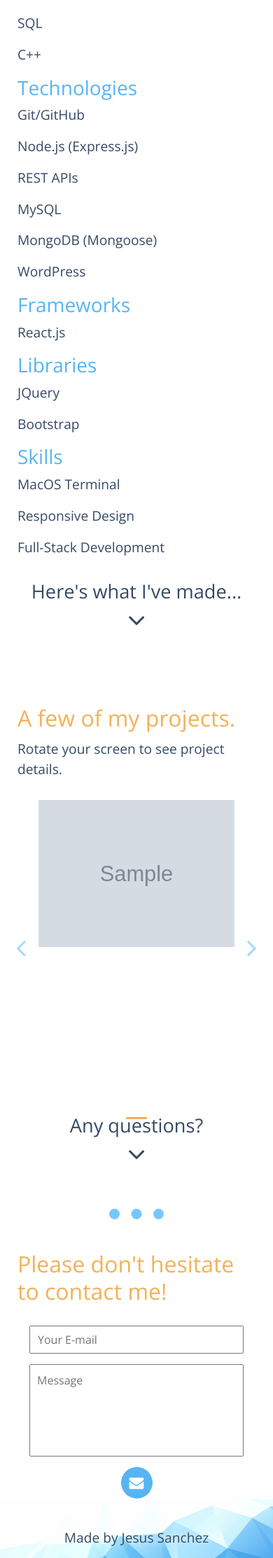
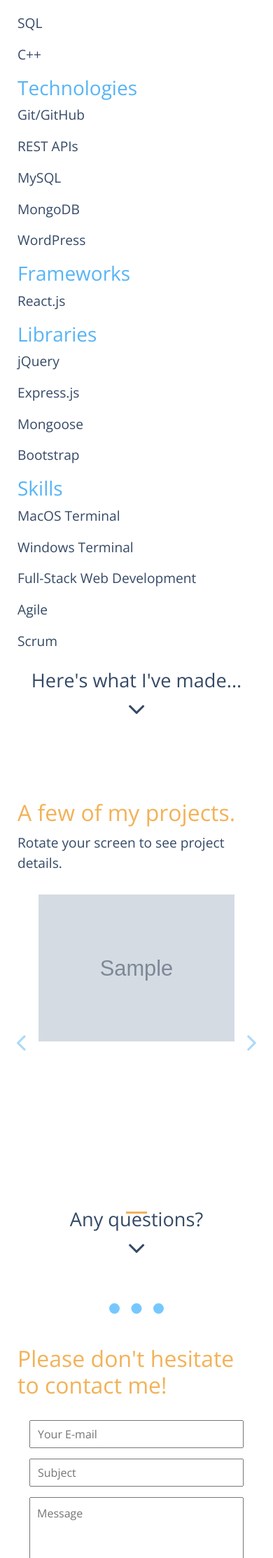
Before and after one commit to jxsanchez/Portfolio, a PHP site: page / in a window 390 px wide. Shown: the part 1214-3440 px from the top of the page at 70% size. Run offline with PHP 8.4, Linux system fonts and the light colour scheme; tables that the repository leaves empty or names only in its code hold one stand-in row (values such as "Sample post"); grey boxes marked "Sample" are stand-in pictures.

Commit message:
start email, add arrays to about section

```diff
--- a/partials/index/about.php
+++ b/partials/index/about.php
@@ -1,3 +1,11 @@
+<?php
+    $languages = array("HTML", "CSS", "PHP", "JavaScript", "SQL", "C++");
+    $technologies = array("Git/GitHub", "REST APIs", "MySQL", "MongoDB", "WordPress");
+    $frameworks = array("React.js");
+    $libraries = array("jQuery", "Express.js", "Mongoose", "Bootstrap");
+    $skills = array("MacOS Terminal", "Windows Terminal", "Full-Stack Web Development", "Agile", "Scrum");
+?>
+
 <section id="about" class="section">
     <h1 class="section-title">A programmer with an Associate in Computer Science.</h1>
     <p>I have been practicing developing websites since 2019. I have experience with: </p>
@@ -7,40 +15,47 @@
             <div class="row">
                 <div class="col-sm">
                     <h3 class="skill-title">Languages</h3>
-                    <p>HTML</p>
-                    <p>CSS</p>
-                    <p>Javascript</p>
-                    <p>PHP</p>
-                    <p>SQL</p>
-                    <p>C++</p>
+                    <?php
+                        foreach($languages as $data) {
+                            echo '<p>'.$data.'</p>';
+                        }
+                    ?>
                 </div>
 
                 <div class="col-sm">
                     <h3 class="skill-title">Technologies</h3>
-                    <p>Git/GitHub</p>
-                    <p>Node.js (Express.js)</p>
-                    <p>REST APIs</p>
-                    <p>MySQL</p>
-                    <p>MongoDB (Mongoose)</p>
-                    <p>WordPress</p>
+                    <?php
+                        foreach($technologies as $data) {
+                            echo '<p>'.$data.'</p>';
+                        }
+                    ?>
                 </div>
 
                 <div class="col-sm">
                     <h3 class="skill-title">Frameworks</h3>
-                    <p>React.js</p>
+                    <?php
+                        foreach($frameworks as $data) {
+                            echo '<p>'.$data.'</p>';
+                        }
+                    ?>
                 </div>
 
                 <div class="col-sm">
                     <h3 class="skill-title">Libraries</h3>
-                    <p>JQuery</p>
-                    <p>Bootstrap</p>
+                    <?php
+                        foreach($libraries as $data) {
+                            echo '<p>'.$data.'</p>';
+                        }
+                    ?>
                 </div>
 
                 <div class="col-sm">
                     <h3 class="skill-title">Skills</h3>
-                    <p>MacOS Terminal</p>
-                    <p>Responsive Design</p>
-                    <p>Full-Stack Development</p>
+                    <?php
+                        foreach($skills as $data) {
+                            echo '<p>'.$data.'</p>';
+                        }
+                    ?>
                 </div>
             </div>
         </div>
--- a/partials/index/contact.php
+++ b/partials/index/contact.php
@@ -1,12 +1,20 @@
 <section id="contact" class="section">
     <h1 class="section-title">Please don't hesitate to contact me!</h1>
 
-    <form action="" id="contact-form">
-        <input class="contact-email" type="text" placeholder="Your E-mail">
-        <textarea class="contact-msg" name="" id="" cols="30" rows="10" placeholder="Message"></textarea>
+    <form action="includes/send-email.inc.php" method="POST" id="contact-form" name="email-form" required>
+        <input class="contact-email" type="email" name="email" placeholder="Your E-mail" required>
+        <input class="contact-subject" type="text" name="subject" placeholder="Subject" required>
+        <textarea class="contact-msg" name="message" id="" cols="30" rows="10" placeholder="Message"></textarea>
 
-        <button class="contact-submit">
+        <button class="contact-submit" name="email-submit">
             <i class="fa fa-envelope"></i>
         </button>
+        <?php
+            if(isset($_GET["sent"])) {
+                echo '<p class="success">Your message has been received.</p>';
+            } else if(isset($_GET["failed"])) {
+                echo '<p class="failure">Your message failed to send.</p>';
+            }
+        ?>
     </form>
 </section> <!-- End of Contact-->
--- a/styles.css
+++ b/styles.css
@@ -101,6 +101,14 @@ p {
   to {
     bottom: 6%;
   }
+}
+
+.success {
+  color: #5cb85c;
+}
+
+.failure {
+  color: #d9534f;
 }
 
 /* NAVIGATION */
@@ -235,7 +243,7 @@ p {
 #contact {
   display: flex;
   flex-direction: column;
-  height: 65vh;
+  height: fit-content;
 }
 
 #contact-form {
@@ -247,7 +255,8 @@ p {
   width: 50%;
 }
 
-.contact-email {
+.contact-email,
+.contact-subject {
   height: 3rem;
   font-size: 1rem;
   margin-bottom: 15px;
@@ -270,6 +279,7 @@ p {
   color: #fff;
   font-size: 1.3rem;
   height: 50px;
+  margin-bottom: 15px;
   width: 50px;
 }
 
@@ -392,7 +402,7 @@ p {
 
   /************************ CONTACT ************************/
   #contact {
-    height: 45vh;
+    height: fit-content;
   }
 
   #contact-form {
@@ -400,7 +410,8 @@ p {
     margin-top: 20px;
   }
 
-  .contact-email {
+  .contact-email,
+  .contact-subject {
     height: 2.5rem;
     font-size: 1rem;
   }
@@ -495,7 +506,7 @@ p {
  * CONTACT *
  ***********/
   #contact {
-    height: 80vh;
+    height: fit-content;
     margin-bottom: 50px;
   }
 
```
Also changed, not shown: includes/send-email.inc.php (added, +16 -0 lines).
